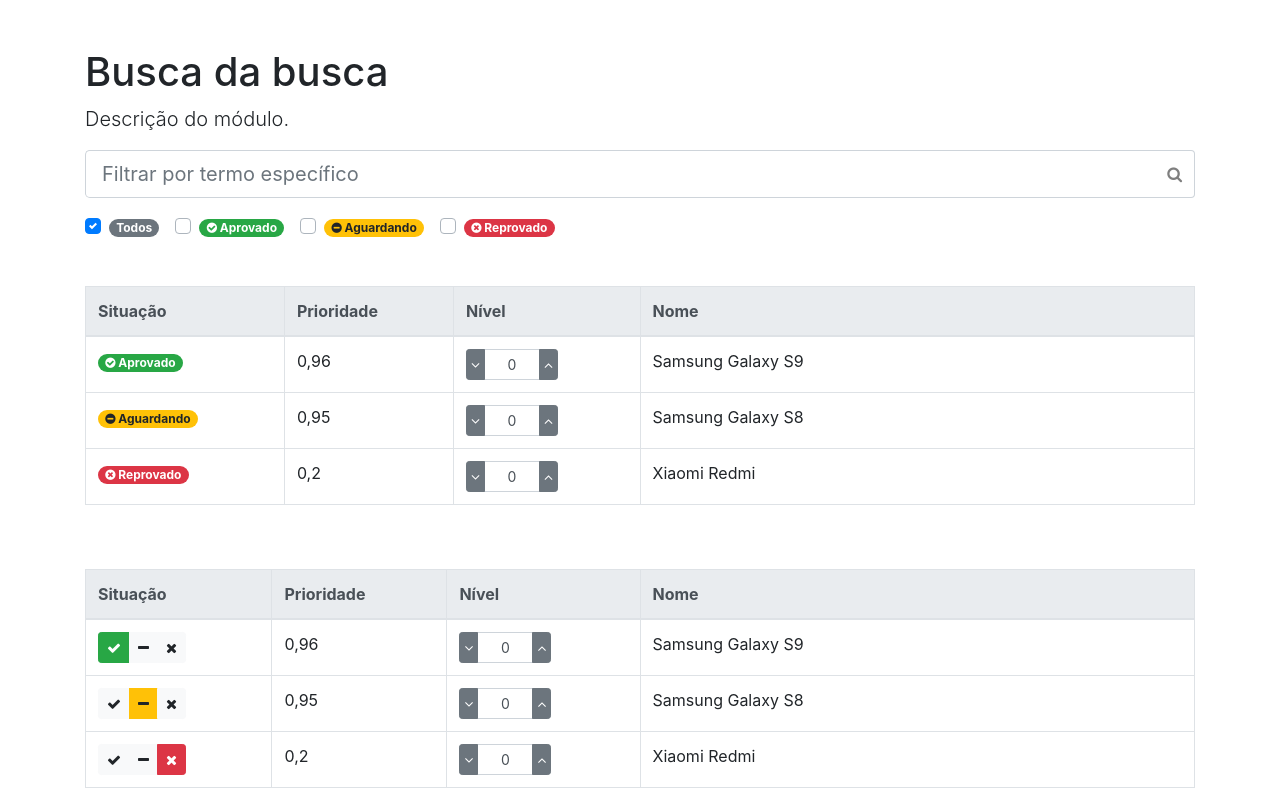
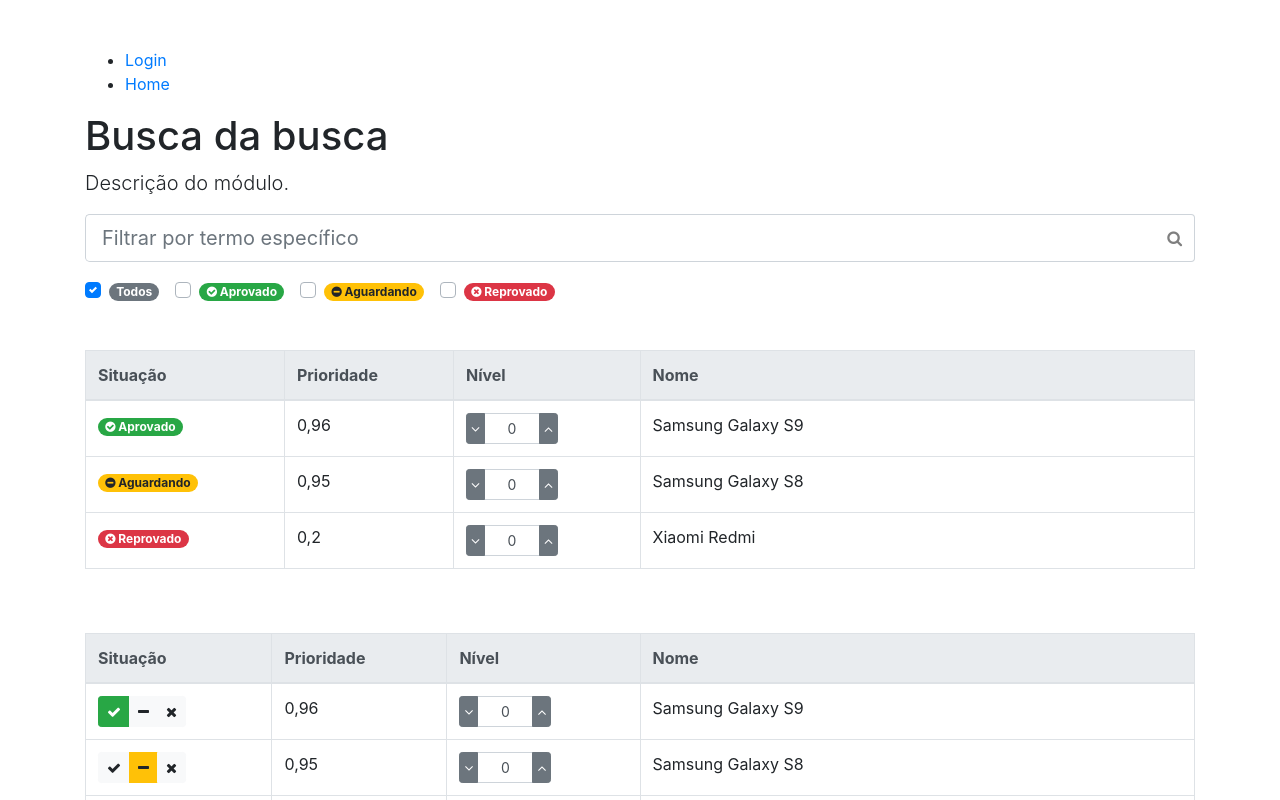
Before and after one commit to flaviodut/vv-busca, a React (Create React App) app: page / in a window 1280 px wide. Shown: the top 800 px of the page. Built offline with nearby package versions, Linux system fonts and the light colour scheme; what redux-multi would draw is missing.

Commit message:
Adicionado pseudo-header e ajustes em row

```diff
--- a/src/commons/layout/row.jsx
+++ b/src/commons/layout/row.jsx
@@ -1,6 +1,11 @@
-import React from 'react'
+import React, { Component } from 'react'
 
-export default props =>
-    <div className="row">
-        {props.children}
-    </div>
+export default class Row extends Component {
+    render() {
+        return (
+            <div className={'row ' + this.props.addClass}>
+                {this.props.children}
+            </div>
+        )
+    }
+}
--- a/src/commons/template/header.jsx
+++ b/src/commons/template/header.jsx
@@ -0,0 +1,13 @@
+import React, { Component } from 'react'
+import { Link } from 'react-router-dom'
+
+export default class Header extends Component {
+  render() {
+    return (
+      <ul>
+        <li><Link to="/login">Login</Link></li>
+        <li><Link to="/">Home</Link></li>
+      </ul>
+    )
+  }
+}
--- a/src/pages/home/home.jsx
+++ b/src/pages/home/home.jsx
@@ -3,6 +3,7 @@
 
 import Row from '../../commons/layout/row'
 import Grid from '../../commons/layout/grid'
+import Header from '../../commons/template/header'
 
 export default props => {
     const Table = styled.table`
@@ -34,6 +35,8 @@
 
     return (
         <div className="py-5">
+            {/* Coloquei o header aqui pra ficar mais fácil de eu transitar entre login e home */}
+            <Header></Header>
 
             {/* Componente heading title */}
             <Row>
--- a/src/pages/login/login.jsx
+++ b/src/pages/login/login.jsx
@@ -1,16 +1,20 @@
 import React from 'react'
-import { Link } from 'react-router-dom';
+import styled from 'styled-components'
 
 import Row from '../../commons/layout/row'
 import Grid from '../../commons/layout/grid'
+import Header from '../../commons/template/header'
 
-export default props => (
-    <Row>
-        <Grid cols='6'>
-            <Link to="/">home</Link>
-        </Grid>
-        <Grid cols='6'>
-            <Link to="/">home</Link>
-        </Grid>
-    </Row>
-)
+export default props => {
+    return (
+        <div className="py-5">
+            <Header></Header>
+
+            <Row addClass="justify-content-center">
+                <Grid cols="12 8 4">
+                    Login
+                </Grid>
+            </Row>
+        </div>
+    )
+}
```
